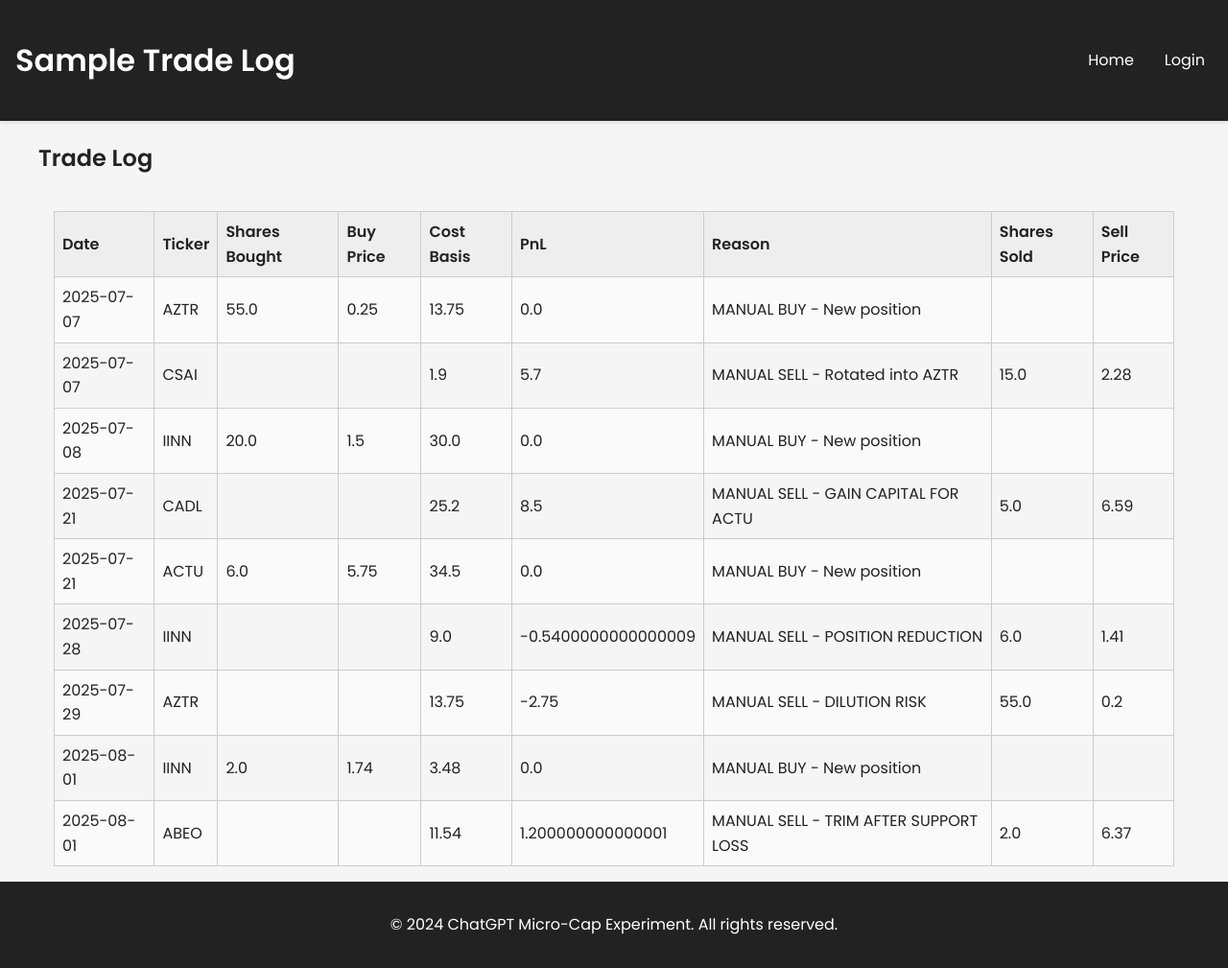
After one commit to LuckyOne7777/ChatGPT-Portfolio-Overhaul, a Flask app: page /sample-trade-log in a window 1280 px wide. The commit adds this page. Shown: the whole page at 96% size. Run offline with Flask 3, Linux system fonts and the light colour scheme.

Commit message:
Use ChatGPT logs as public samples

```diff
--- a/AI Website/ChatGPT-Micro-Cap-Experiment/Scripts and CSV Files/sample_chatgpt_portfolio.csv
+++ /dev/null
@@ -1,4 +0,0 @@
-Date,Ticker,Shares,Cost Basis,Stop Loss,Current Price,Total Value,PnL,Action,Cash Balance,Total Equity
-2024-01-01,ABC,10,5.00,4.00,5.50,55,5,HOLD,,
-2024-01-01,XYZ,20,2.50,2.00,2.75,55,5,HOLD,,
-2024-01-01,TOTAL,,,,,110,10,,0,110
--- a/AI Website/ChatGPT-Micro-Cap-Experiment/app.py
+++ b/AI Website/ChatGPT-Micro-Cap-Experiment/app.py
@@ -21,7 +21,9 @@
 BASE_DIR = os.path.dirname(os.path.abspath(__file__))
 DATA_DIR = os.path.join(BASE_DIR, 'Scripts and CSV Files')
 DATABASE = os.path.join(BASE_DIR, 'users.db')
-SAMPLE_PORTFOLIO = os.path.join(DATA_DIR, 'sample_chatgpt_portfolio.csv')
+# Use ChatGPT's actual logs as the publicly viewable samples
+SAMPLE_PORTFOLIO = os.path.join(DATA_DIR, 'chatgpt_portfolio_update.csv')
+SAMPLE_TRADE_LOG = os.path.join(DATA_DIR, 'chatgpt_trade_log.csv')
 
 
 def ensure_user_files(username: str) -> Tuple[str, str, str]:
@@ -185,6 +187,16 @@
     return send_from_directory('.', 'sample_portfolio.js')
 
 
+@app.route('/sample-trade-log')
+def sample_trade_log_page():
+    return send_from_directory('templates', 'sample_trade_log.html')
+
+
+@app.route('/sample_trade_log.js')
+def serve_sample_trade_log_js():
+    return send_from_directory('.', 'sample_trade_log.js')
+
+
 @app.route('/register', methods=['POST'])
 def register():
     data = request.get_json() or {}
@@ -333,6 +345,13 @@
     return positions, total_equity
 
 
+def read_sample_trade_log():
+    if not os.path.exists(SAMPLE_TRADE_LOG):
+        return []
+    with open(SAMPLE_TRADE_LOG, newline='') as f:
+        return list(csv.DictReader(f))
+
+
 @app.route('/api/trade', methods=['POST'])
 @token_required
 def api_trade(user_id):
@@ -466,6 +485,12 @@
     return jsonify({'positions': positions, 'total_equity': total_equity})
 
 
+@app.route('/api/sample-trade-log')
+def api_sample_trade_log():
+    trades = read_sample_trade_log()
+    return jsonify({'trades': trades})
+
+
 @app.route('/api/portfolio')
 @token_required
 def api_portfolio(user_id):
--- /dev/null
+++ b/AI Website/ChatGPT-Micro-Cap-Experiment/sample_trade_log.js
@@ -0,0 +1,34 @@
+document.addEventListener('DOMContentLoaded', () => {
+    async function loadSampleTradeLog() {
+        try {
+            const res = await fetch('/api/sample-trade-log');
+            if (!res.ok) throw new Error('Failed to load sample trade log');
+            const data = await res.json();
+            const tbody = document.getElementById('tradeLogTableBody');
+            tbody.innerHTML = '';
+            data.trades.forEach(t => {
+                const tr = document.createElement('tr');
+                tr.innerHTML = `
+                    <td>${t.Date}</td>
+                    <td>${t.Ticker}</td>
+                    <td>${t['Shares Bought']}</td>
+                    <td>${t['Buy Price']}</td>
+                    <td>${t['Cost Basis']}</td>
+                    <td>${t['PnL']}</td>
+                    <td>${t.Reason}</td>
+                    <td>${t['Shares Sold']}</td>
+                    <td>${t['Sell Price']}</td>`;
+                tbody.appendChild(tr);
+            });
+        } catch (err) {
+            console.error(err);
+            const el = document.getElementById('errorMessage');
+            if (el) {
+                el.textContent = 'Failed to load sample trade log';
+                el.classList.remove('visually-hidden');
+            }
+        }
+    }
+
+    loadSampleTradeLog();
+});
--- a/AI Website/ChatGPT-Micro-Cap-Experiment/templates/home.html
+++ b/AI Website/ChatGPT-Micro-Cap-Experiment/templates/home.html
@@ -74,7 +74,8 @@
         <div class="login-link">
             <a href="/signin">Sign Up</a> |
             <a href="/login">Log In</a> |
-            <a href="/sample-portfolio">View Sample Portfolio</a>
+            <a href="/sample-portfolio">View Sample Portfolio</a> |
+            <a href="/sample-trade-log">View Sample Trade Log</a>
         </div>
     </section>
 </body>
--- a/AI Website/ChatGPT-Micro-Cap-Experiment/templates/login.html
+++ b/AI Website/ChatGPT-Micro-Cap-Experiment/templates/login.html
@@ -26,7 +26,8 @@
         <button type="submit">Login</button>
         <p id="error" class="error-message" role="alert"></p>
     </form>
-    <p><a href="/sample-portfolio">View Sample Portfolio</a></p>
+    <p><a href="/sample-portfolio">View Sample Portfolio</a> |
+       <a href="/sample-trade-log">View Sample Trade Log</a></p>
 </div>
 <script>
 document.getElementById('login-form').addEventListener('submit', async e => {
--- /dev/null
+++ b/AI Website/ChatGPT-Micro-Cap-Experiment/templates/sample_trade_log.html
@@ -0,0 +1,51 @@
+<!DOCTYPE html>
+<html lang="en">
+<head>
+    <meta charset="UTF-8" />
+    <meta name="viewport" content="width=device-width, initial-scale=1.0" />
+    <title>Sample Trade Log</title>
+    <link rel="preconnect" href="https://fonts.googleapis.com">
+    <link rel="preconnect" href="https://fonts.gstatic.com" crossorigin>
+    <link href="https://fonts.googleapis.com/css2?family=Poppins:wght@300;400;600&display=swap" rel="stylesheet">
+    <link rel="stylesheet" href="/styles.css" />
+</head>
+<body>
+    <header>
+        <h1>Sample Trade Log</h1>
+        <nav>
+            <ul class="nav-links">
+                <li><a href="/">Home</a></li>
+                <li><a href="/login">Login</a></li>
+            </ul>
+        </nav>
+    </header>
+    <main>
+        <div id="errorMessage" class="visually-hidden" role="alert"></div>
+        <section id="trade-log">
+            <h2>Trade Log</h2>
+            <div class="table-container">
+                <table>
+                    <thead>
+                        <tr>
+                            <th>Date</th>
+                            <th>Ticker</th>
+                            <th>Shares Bought</th>
+                            <th>Buy Price</th>
+                            <th>Cost Basis</th>
+                            <th>PnL</th>
+                            <th>Reason</th>
+                            <th>Shares Sold</th>
+                            <th>Sell Price</th>
+                        </tr>
+                    </thead>
+                    <tbody id="tradeLogTableBody"></tbody>
+                </table>
+            </div>
+        </section>
+    </main>
+    <footer>
+        <p>&copy; 2024 ChatGPT Micro-Cap Experiment. All rights reserved.</p>
+    </footer>
+    <script src="/sample_trade_log.js"></script>
+</body>
+</html>
```
